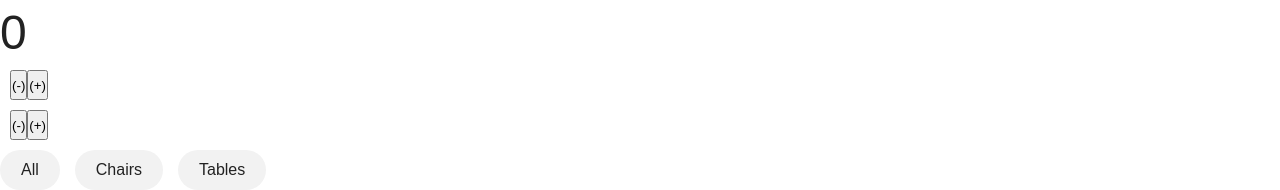
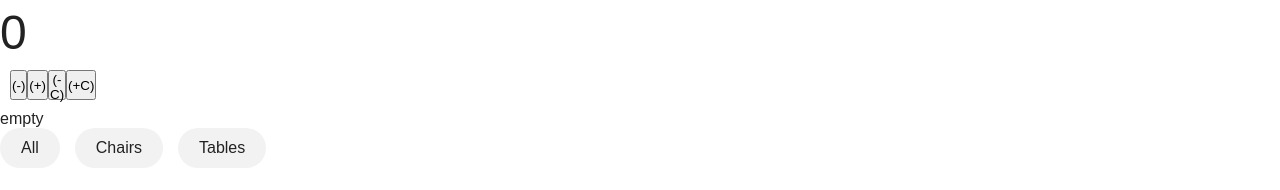
Before and after one commit to Folganoid/react_test, a React (Create React App) app: page / in a window 1280 px wide. Shown: the part 663-853 px from the top of the page. Built offline with nearby package versions, Linux system fonts and the light colour scheme.

Commit message:
refactor: +

```diff
--- a/src/App.js
+++ b/src/App.js
@@ -5,7 +5,6 @@ import Items from "./components/Items";
 import Categories from "./components/Categories";
 import ShowFullItem from "./components/ShowFullItem";
 import Counter from "./components/Counter";
-import Customer from "./components/Customer";
 
 class App extends React.Component {
   constructor(props) {
@@ -90,7 +89,6 @@ class App extends React.Component {
       <div className="wrapper">
         <Header onDelete={this.deleteOrder} orders={this.state.orders}/>
         <Counter />
-        <Customer />
         <Categories chooseCategory={this.chooseCategory}/>
         <Items onShowItem={this.onShowItem} items={this.state.currentItems} onAdd={this.addToOrder}/>
         {this.state.showFullItem && <ShowFullItem item={this.state.fullItem}/>}
--- a/src/components/Counter.js
+++ b/src/components/Counter.js
@@ -1,10 +1,12 @@
 import React from 'react'
 import { useDispatch, useSelector } from 'react-redux'
+import { addCustomerAction, getCustomerAction } from '../store/customerReducer';
 
 export default function Counter() {
 
   const dispatch = useDispatch();
   const cash = useSelector(state => state.cash.cash);
+  const customers = useSelector(state => state.customers.customers);
 
   const addCash = () => {
     dispatch({type: "ADD_CASH", payload: 5})
@@ -14,13 +16,34 @@ export default function Counter() {
     dispatch({type: "GET_CASH", payload: 5})
   }
 
+  const getCustomer = (customer) => {
+    dispatch(getCustomerAction(customer))
+  }
+
+  const addCustomer = (name) => {
+    const customer = {
+      name,
+      id: Date.now(),
+    }
+    dispatch(addCustomerAction(customer));
+  }
+
   return (
     <div className='app'>
         <div style={{fontSize: "3rem"}}>{cash}</div>
         <div style={{display: "flex", margin: "10px", height: "30px", width: "30px"}}>
             <button onClick={() => getCash()}>(-)</button>
             <button onClick={() => addCash()}>(+)</button>
+            <button onClick={() => getCustomer()}>(-C)</button>
+            <button onClick={() => addCustomer(prompt('add name'))}>(+C)</button>
         </div>
+        <div>{customers.length === 0 ? "empty" :
+          customers.map(customer =>
+            <div key={customer.id} onClick={() => {
+              getCustomer(customer);
+            }}>{customer.name}</div>
+          )
+        }</div>
     </div>
   )
 }
--- a/src/components/Customer.js
+++ /dev/null
@@ -1,26 +0,0 @@
-import React from 'react'
-import { useDispatch, useSelector } from 'react-redux'
-
-export default function Customer() {
-
-  const dispatch = useDispatch();
-  const customers = useSelector(state => state.customers.customers);
-
-  const addCustomer = () => {
-    dispatch({type: "ADD_CUSTOMER", payload: 100});
-  }
-
-  const getCustomer = () => {
-    dispatch({type: "GET_CUSTOMER", payload: 100});
-  }
-
-  return (
-    <div className='app2'>
-        <div style={{fontSize: "3rem"}}>{customers.toString()}</div>
-        <div style={{display: "flex", margin: "10px", height: "30px", width: "30px"}}>
-            <button onClick={() => getCustomer()}>(-)</button>
-            <button onClick={() => addCustomer()}>(+)</button>
-        </div>
-    </div>
-  )
-}
--- a/src/store/cashReducer.js
+++ b/src/store/cashReducer.js
@@ -2,14 +2,20 @@ const defaultState = {
     cash: 0,
 }
 
+const ADD_CASH = "ADD_CASH";
+const GET_CASH = "GET_CASH";
+
 export const cashReducer = (state = defaultState, action) => {
     switch (action.type) {
-      case "ADD_CASH":
+      case ADD_CASH:
         return {...state, cash: state.cash + action.payload}
-      case "GET_CASH":
+      case GET_CASH:
         return {...state, cash: state.cash - action.payload}
 
       default:
         return state
     }
-  }
+}
+
+export const addCashAction = (payload) => ({type: ADD_CASH, payload});
+export const getCashAction = (payload) => ({type: GET_CASH, payload});
--- a/src/store/customerReducer.js
+++ b/src/store/customerReducer.js
@@ -2,19 +2,19 @@ const defaultState = {
     customers: [],
 }
 
+const ADD_CUSTOMER = "ADD_CUSTOMER";
+const GET_CUSTOMER = "GET_CUSTOMER";
+
 export const customerReducer = (state = defaultState, action) => {
-    let tmp;
     switch (action.type) {
-      case "ADD_CUSTOMER":
-        tmp = state.customers;
-        tmp.push(action.payload);
-        return {...state, customers: tmp}
-      case "GET_CUSTOMER":
-        tmp = state.customers;
-        tmp.pop();
-        return {...state, customers: tmp}
-
+      case ADD_CUSTOMER:
+        return {...state, customers: [...state.customers, action.payload]}
+      case GET_CUSTOMER:
+        return {...state, customers: [...state.customers.filter(c => c.id !== action.payload.id)]}
       default:
         return state
     }
-  }
+}
+
+export const addCustomerAction = (payload) => ({type: ADD_CUSTOMER, payload});
+export const getCustomerAction = (payload) => ({type: GET_CUSTOMER, payload});
```
